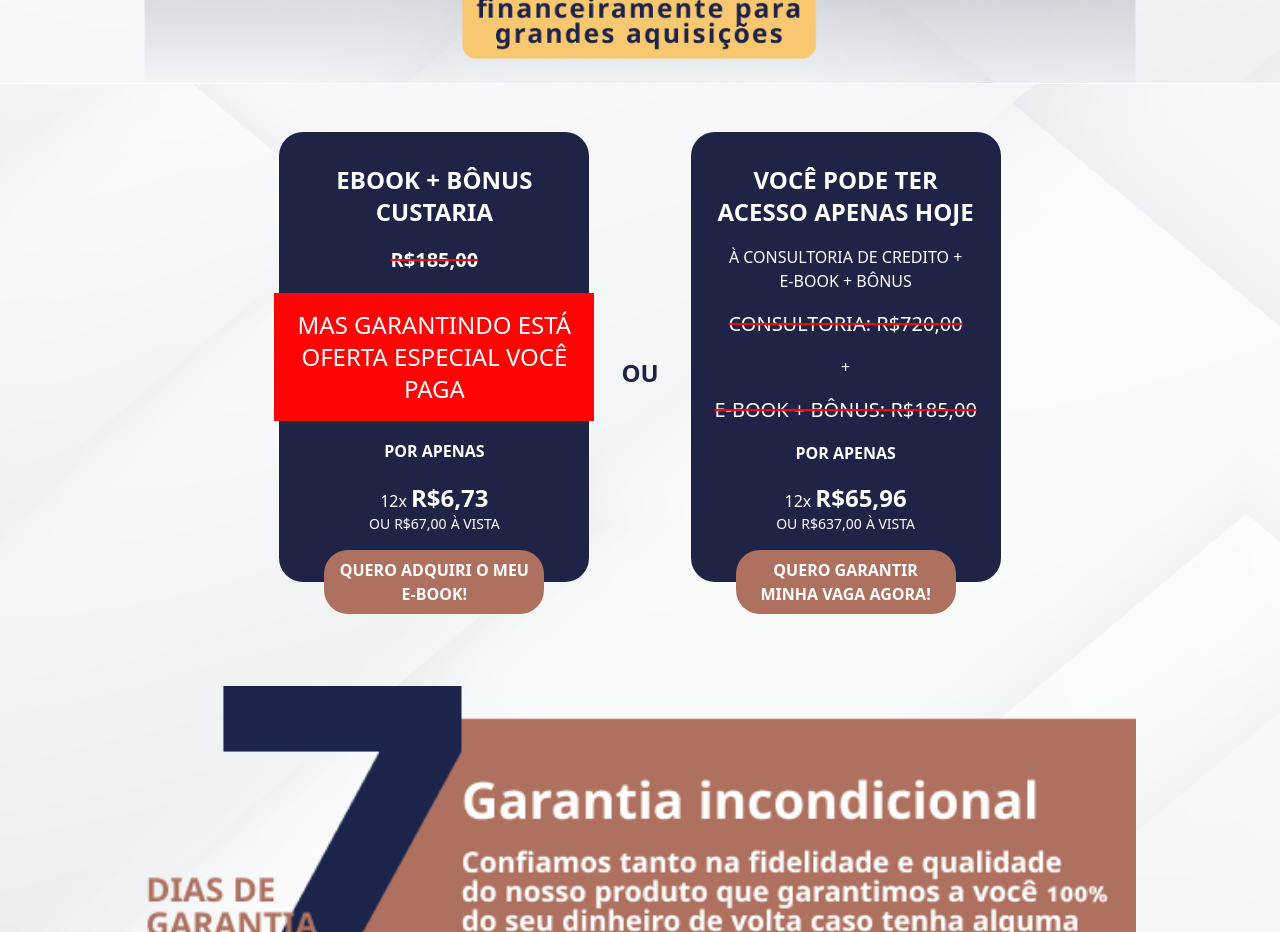
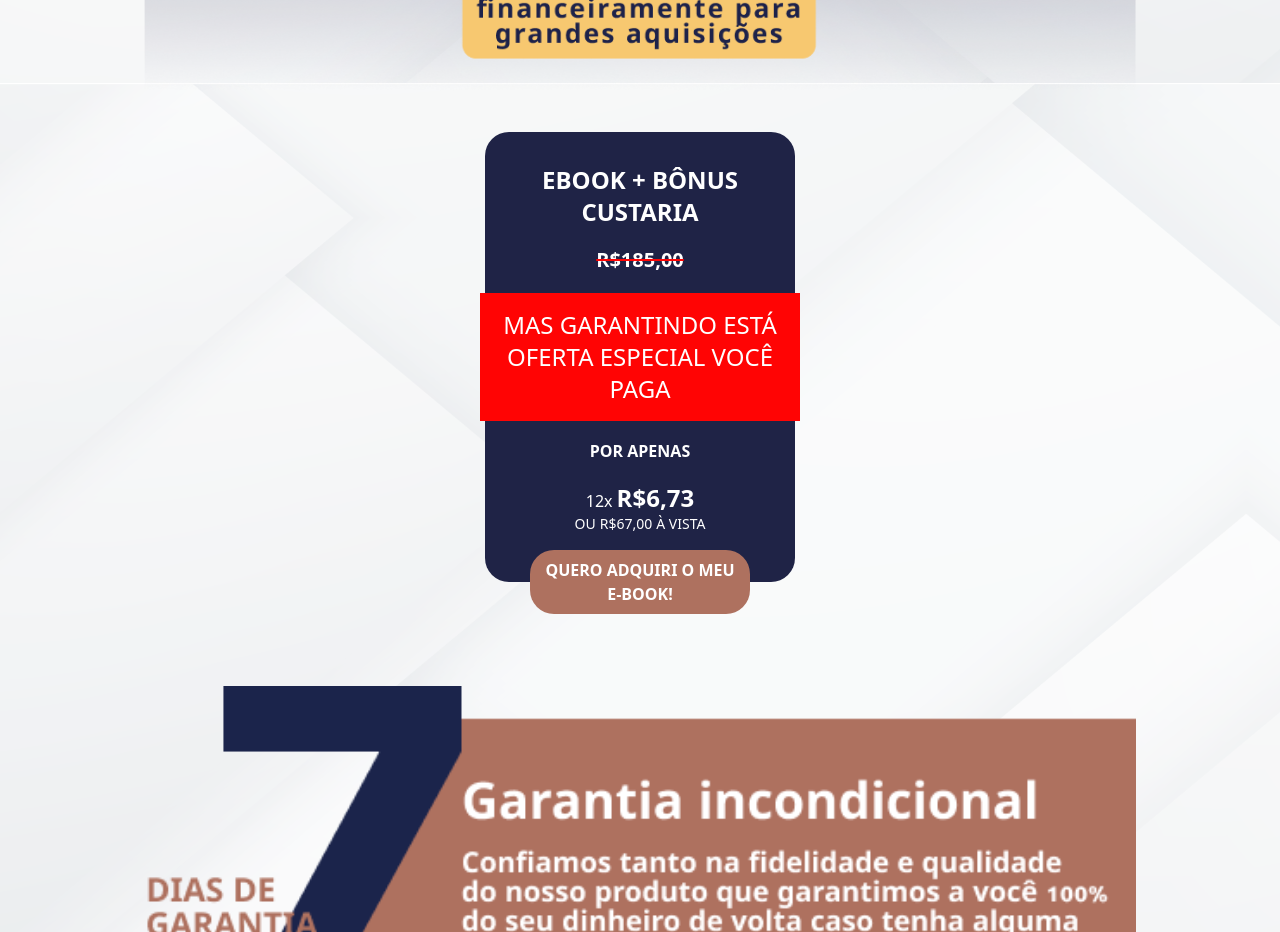
Before and after one commit to ManoelGomesDev/lp-credito-italia, a React (Vite) app: page / in a window 1280 px wide. Shown: the part 4440-5372 px from the top of the page. Built offline with nearby package versions, Linux system fonts and the light colour scheme.

Commit message:
fix: remove card promotion

```diff
--- a/src/App.tsx
+++ b/src/App.tsx
@@ -333,11 +333,9 @@
               </a>
             </div>
 
-            <div className="">
-              <p className="font-bold text-2xl text-blue-300">{t("OR")}</p>
-            </div>
 
-            <div className="flex flex-col items-center">
+
+            {/* <div className="flex flex-col items-center">
               <div className="bg-blue-400 flex flex-col items-center py-8 text-white gap-2 rounded-3xl h-[450px] w-[310px]  ">
                 <div className="flex flex-col items-center justify-between h-full pb-4">
                   <h1 className="font-bold text-center md:text-2xl px-4 md:w-[300px]">
@@ -375,7 +373,7 @@
               >
                 {t("I WANT TO SECURE MY SPOT NOW!")}
               </a>
-            </div>
+            </div> */}
           </section>
           <section className="flex flex-col mt-8 px-4 ">
             <div className="w-full">
```
